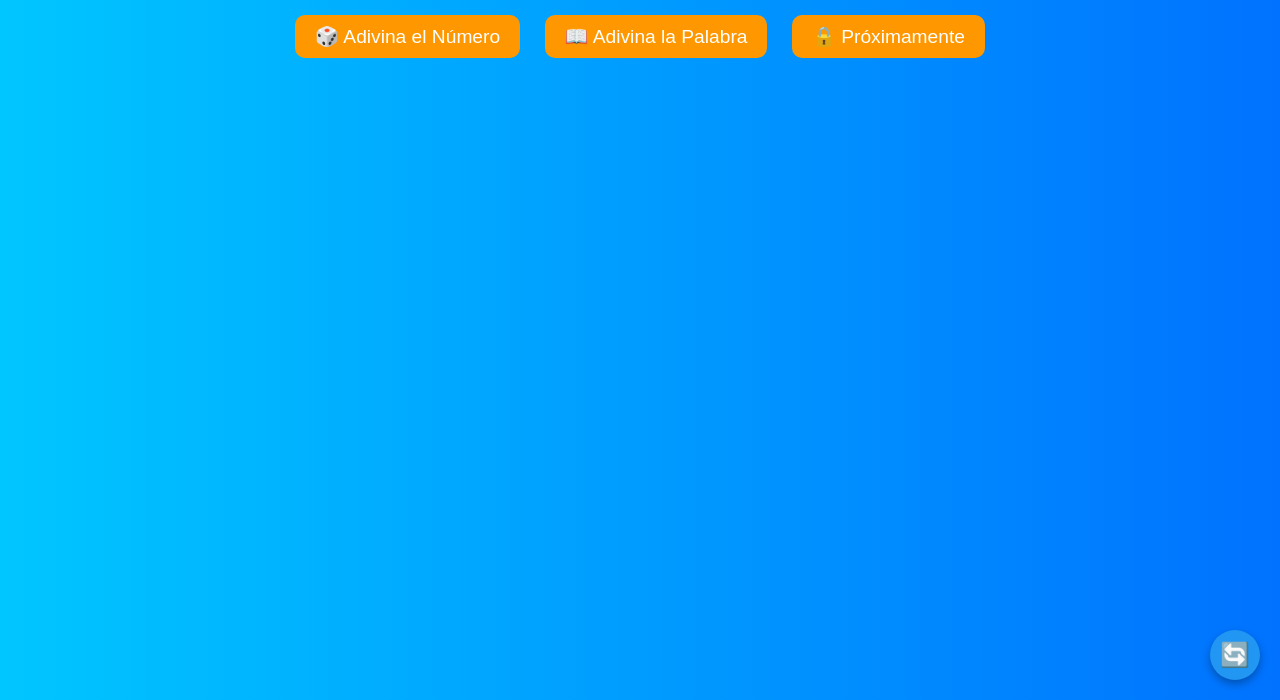
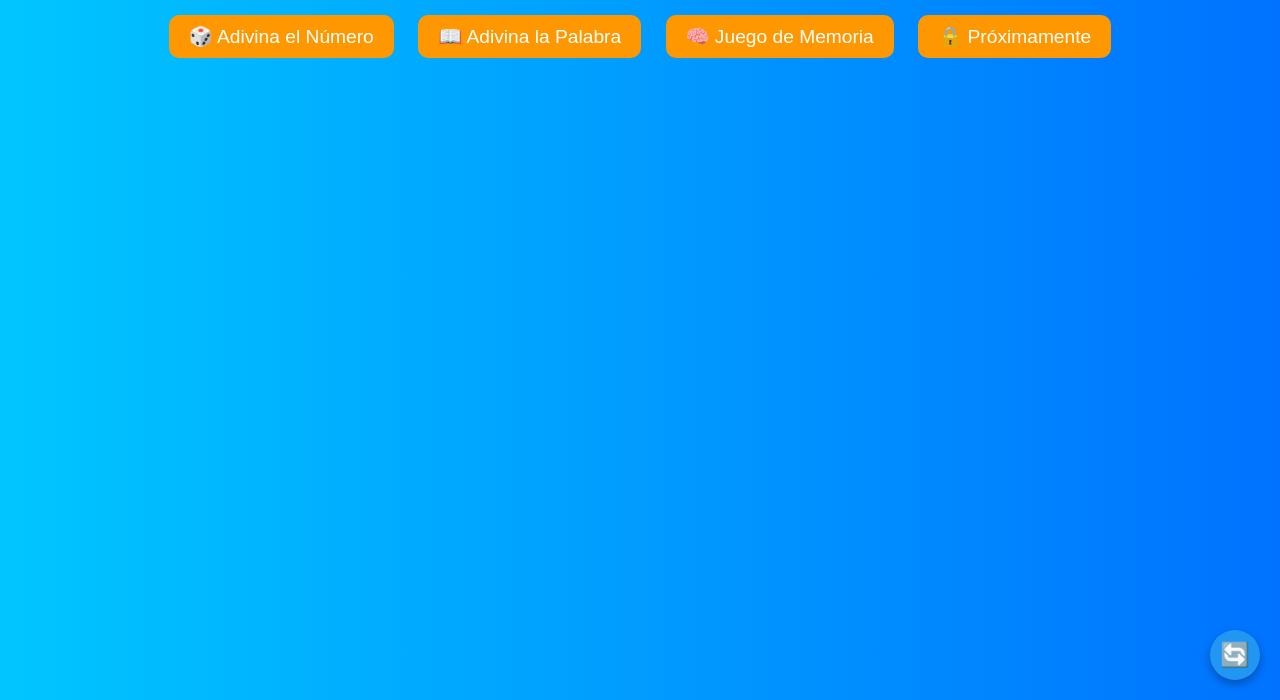
Before and after one commit to Marlonbet/Juego-Adivinador, a plain HTML site: page index.html in a window 1280 px wide. Shown: the part 100-800 px from the top of the page. Drawn offline with Linux system fonts and the light colour scheme.

Commit message:
Actualizar index.html

```diff
--- a/index.html
+++ b/index.html
@@ -12,6 +12,7 @@
     <div class="menu">
       <button onclick="window.location.href='adivina-numero.html'">🎲 Adivina el Número</button>
       <button onclick="window.location.href='adivina-palabra.html'">📖 Adivina la Palabra</button>
+      <button onclick="window.location.href='juego-memoria.html'">🧠 Juego de Memoria</button>
       <button onclick="changeView('coming-soon')">🔒 Próximamente</button>
     </div>
   </div>
```
